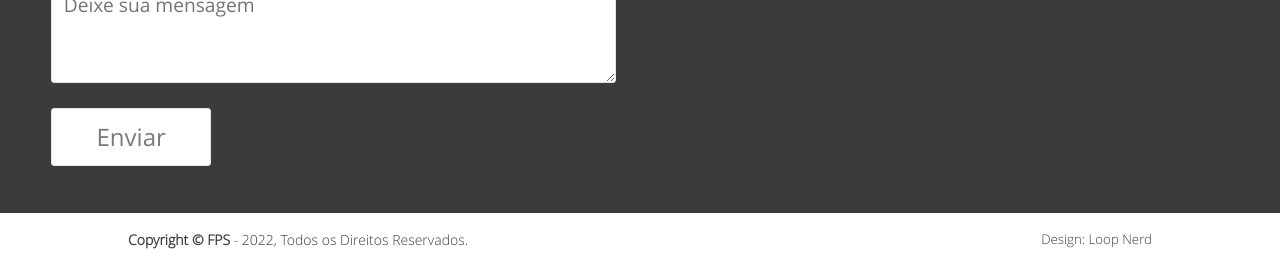
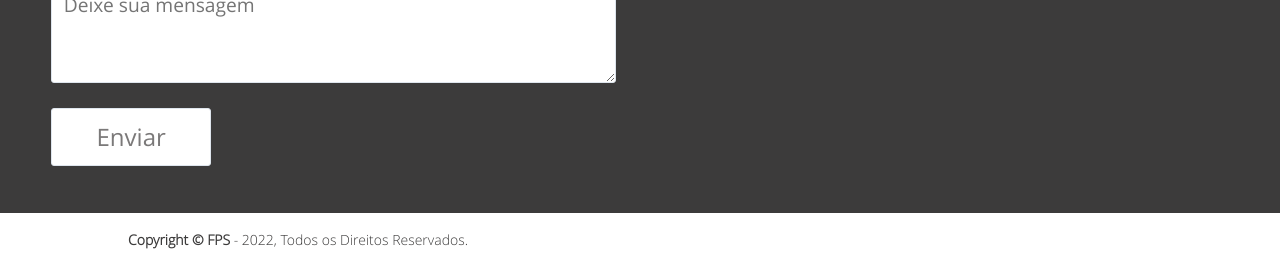
Before and after one commit to Felipe3a/projeto-marcenaria-catlleya, a plain HTML site: page index.html in a window 1280 px wide. Shown: the part 3145-3413 px from the top of the page. Drawn offline with Linux system fonts and the light colour scheme; files whose address does not match are found by name.

Commit message:
Class design apagada

```diff
--- a/index.html
+++ b/index.html
@@ -311,7 +311,7 @@
     <div class="main_footer_copy">
         <div class="content">
             <p class="t-copy-footer"> <b>Copyright © FPS</b> - 2022, Todos os Direitos Reservados.</p>
-            <p class="by"> Design: <a href="https://www.loopnerd.com.br/" title="Loop Nerd">Loop Nerd</a></p>
+
         </div>
     </div>
 
```
